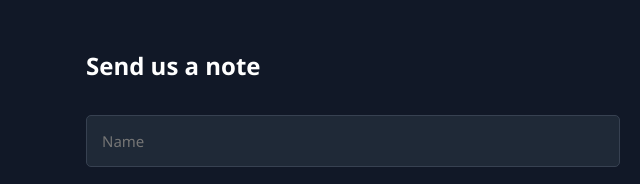
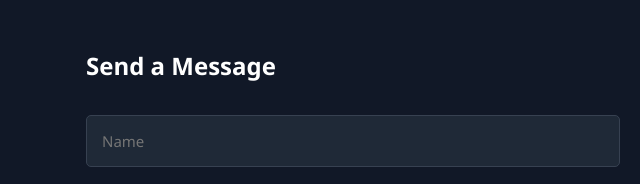
Before and after one commit to carlinf/Carlin_Portflio, a plain HTML site: page index.html in a window 1280 px wide. Shown: the part 7454-7638 px from the top of the page, 640-1280 px from the left. Drawn offline with Linux system fonts and the light colour scheme.

Commit message:
changed the message in form

```diff
--- a/index.html
+++ b/index.html
@@ -447,7 +447,7 @@
                     </div>
                 </div>
                 <div class="contact-form">
-                    <h3>Send us a note</h3>
+                    <h3>Send a Message</h3>
                     <form id="contactForm">
                         <div class="form-group">
                             <input type="text" name="name" placeholder="Name" required>
```
